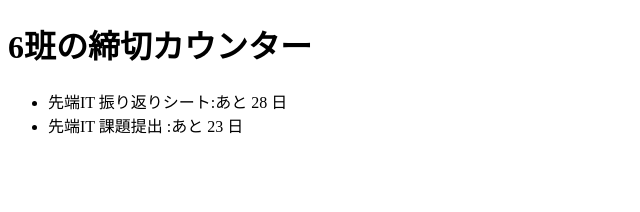
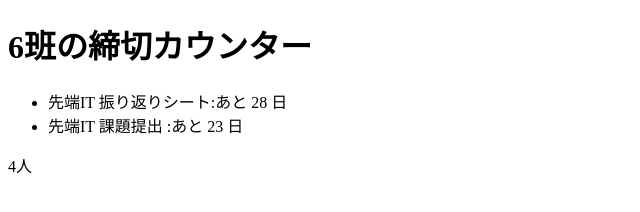
Before and after one commit to neec-sentan-it-2026/team06-deadline, a website: page public/index.html in a window 1280 px wide. Shown: the full height of the page, 0-640 px from the left. Drawn offline with Linux system fonts and the light colour scheme.

Commit message:
<p>タグの追加

```diff
--- a/public/index.html
+++ b/public/index.html
@@ -21,5 +21,6 @@
       list.appendChild(li);
     }
   </script>
+  <p>4人</p>
 </body>
 </html>
```
